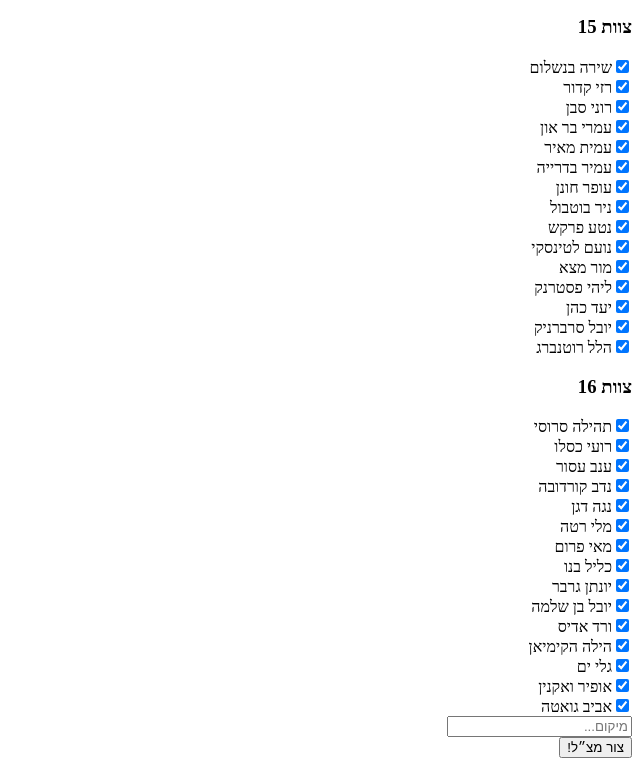
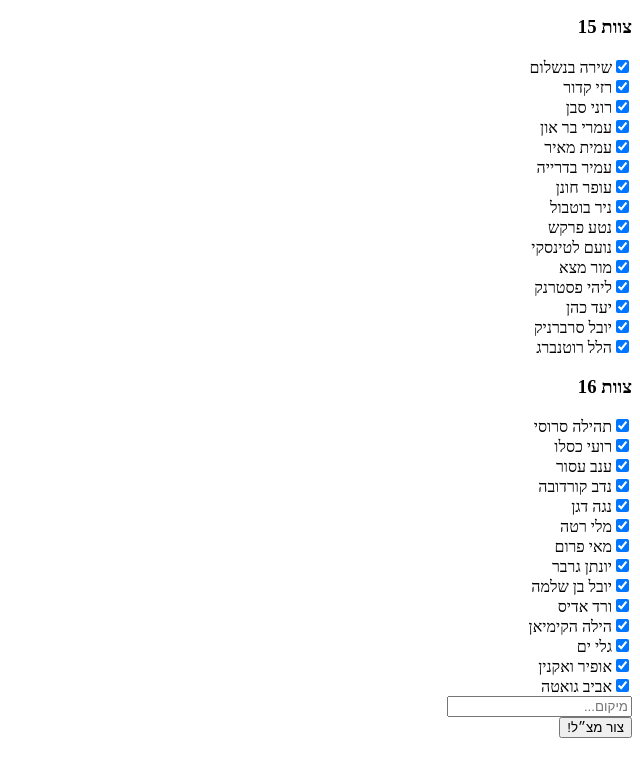
Before and after one commit to YuvalGat/yuvalgat.github.io, a plain HTML site: page index.html in a window 1280 px wide. Shown: the part 749-1515 px from the top of the page, without its empty margins (640-1280 px from the left). Drawn offline with Linux system fonts and the light colour scheme.

Commit message:
Update list

```diff
--- a/index.html
+++ b/index.html
@@ -25,7 +25,7 @@
     <h3>צוות 16</h3>
     <div id="t16">
     </div>
-    <input id="place" placeholder="מיקום..." />
+    <input id="place" placeholder="מיקום..."/>
     <div>
         <button onclick="createMatzal()">צור מצ״ל!</button>
     </div>
@@ -36,7 +36,7 @@
     const team13 = ['שי ברדה', 'עמית כהן', 'עינב אלבין', 'ספיר כהן', 'ניצן נחמיה', 'נטע קסה', 'נטלי רובינוב', 'נועה מאיר', 'ינאי אלטר', 'טל בייטר', 'חאלד מלחם', 'דניאל גלסברג', 'אנה זוברב', 'איילה לביא', 'אור גלוון'];
     const team14 = ['שחר אחרק', 'רותם יונג', 'עידן קליגר', 'עידו וינשטוק', 'סופיה כהן', 'נועה פוקס', 'מיקה יונסי', 'ליאור בן שבת', 'יובל גת', 'זיו יצחק', 'זיו חליוה', 'הילה ריבלוב', 'הדר קוטיק', 'אייל מלמוד'];
     const team15 = ['שירה בנשלום', 'רזי קדור', 'רוני סבן', 'עמרי בר און', 'עמית מאיר', 'עמיר בדרייה', 'עופר חונן', 'ניר בוטבול', 'נטע פרקש', 'נועם לטינסקי', 'מור מצא', 'ליהי פסטרנק', 'יעד כהן', 'יובל סרברניק', 'הלל רוטנברג'];
-    const team16 = ['תהילה סרוסי', 'רועי כסלו', 'ענב עסור', 'נדב קורדובה', 'נגה דגן', 'מלי רטה', 'מאי פרום', 'כליל בנו', 'יונתן גרבר', 'יובל בן שלמה', 'ורד אדיס', 'הילה הקימיאן', 'גלי ים', 'אופיר ואקנין', 'אביב גואטה'];
+    const team16 = ['תהילה סרוסי', 'רועי כסלו', 'ענב עסור', 'נדב קורדובה', 'נגה דגן', 'מלי רטה', 'מאי פרום', 'יונתן גרבר', 'יובל בן שלמה', 'ורד אדיס', 'הילה הקימיאן', 'גלי ים', 'אופיר ואקנין', 'אביב גואטה'];
 
     for (const pair of [['t13', team13], ['t14', team14], ['t15', team15], ['t16', team16]]) {
         const id = pair[0];
```
